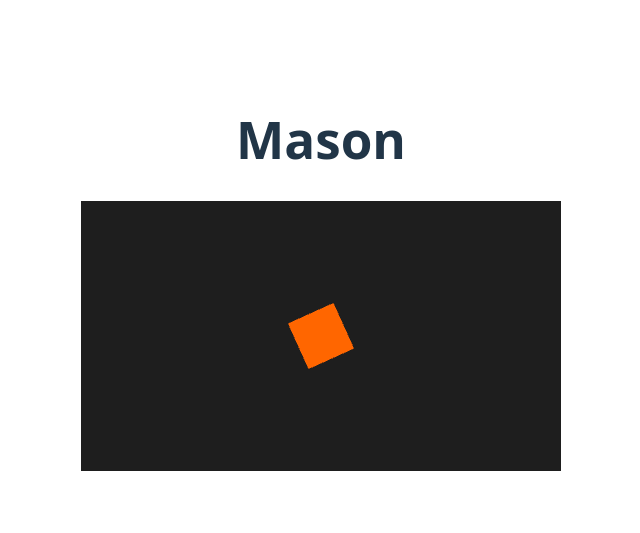
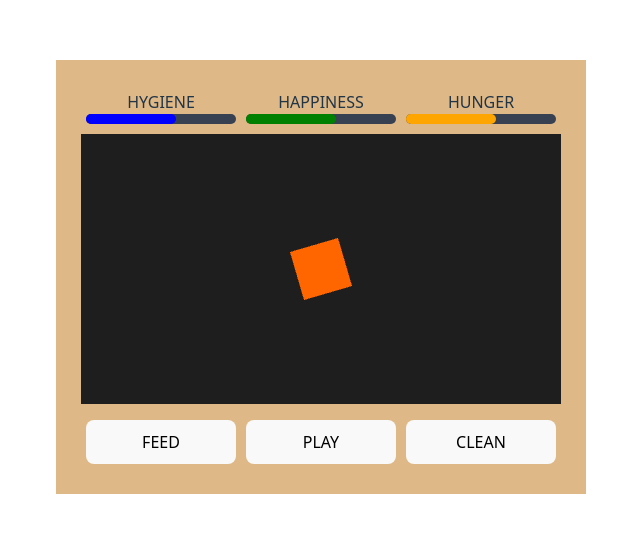
Before and after one commit to MasonAkershoek/CS365-Final, a Vue app: page / in a window 1280 px wide. Shown: the part 123-656 px from the top of the page, without its empty margins (319-959 px from the left). Built offline with nearby package versions, Linux system fonts and the light colour scheme.

Commit message:
page layout and some styling

```diff
--- a/src/App.vue
+++ b/src/App.vue
@@ -14,18 +14,120 @@ import PixiCanvas from './components/Game.vue'
 const doubleCount = computed(() => count.value * 2);
 
 // methods
-  function increment(){
+function increment() {
   count.value++;
 }
 </script>
 
 <template>
-  <div>
-    <h1>Mason</h1>
-    <PixiCanvas />
+  <div class="app">
+
+    <header class="statusBar">
+
+      <!-- hygiene -->
+      <div class="statusItem">
+        <span class="statusLabel">Hygiene</span>
+        <div class="statusBarTrack">
+          <div class="statusBarFill statusBarFillHygiene"></div>
+        </div>
+      </div>
+
+      <!-- happiness -->
+      <div class="statusItem">
+        <span class="statusLabel">Happiness</span>
+        <div class="statusBarTrack">
+          <div class="statusBarFill statusBarFillHappiness"></div>
+        </div>
+      </div>
+
+      <!-- hunger -->
+      <div class="statusItem">
+        <span class="statusLabel">Hunger</span>
+        <div class="statusBarTrack">
+          <div class="statusBarFill statusBarFillHunger"></div>
+        </div>
+      </div>
+
+    </header>
+
+   <main class="gameArea">
+    <PixiCanvas/>
+   </main>
+
+<footer class="buttonBar">
+  <button class="actionButton"> Feed </button>
+  <button class="actionButton"> Play </button>
+  <button class="actionButton"> Clean </button>
+</footer>
+
   </div>
 </template>
 
 <style scoped>
+.app {
+  height: fit-content;
+  display: flex;
+  flex-direction: column;
+  background: burlywood;
+  padding: 20px;
+  border:#374151;
+
+}
+
+.statusBar {
+  display: flex;
+  padding: 10px;
+  gap: 10px;
+}
+
+.statusLabel {
+text-transform: uppercase;
+}
+
+.statusItem {
+  flex: 1;
+  max-width: 220px;
+  gap: 0.25rem;
+}
+
+.statusBarTrack {
+  width: 100%;
+  height: 10px;
+  border-radius: 999px;
+  background: #374151;
+}
+
+.statusBarFill {
+  height: 100%;
+  width: 60%;
+  border-radius: 999px;
+}
+
+.buttonBar {
+  display: flex;
+  padding: 10px;
+  gap: 10px;
+  justify-content: space-between;
+}
+
+.actionButton {
+  padding: 10px;
+  width: 150px;
+  text-transform: uppercase;
+  text-align: center;
+
+}
+
+.statusBarFillHunger {
+  background-color: orange;
+}
+
+.statusBarFillHygiene {
+  background-color: blue;
+}
+
+.statusBarFillHappiness {
+  background-color: green;
+}
 
 </style>
```
Lines whose indentation alone changed are shown as unchanged.
